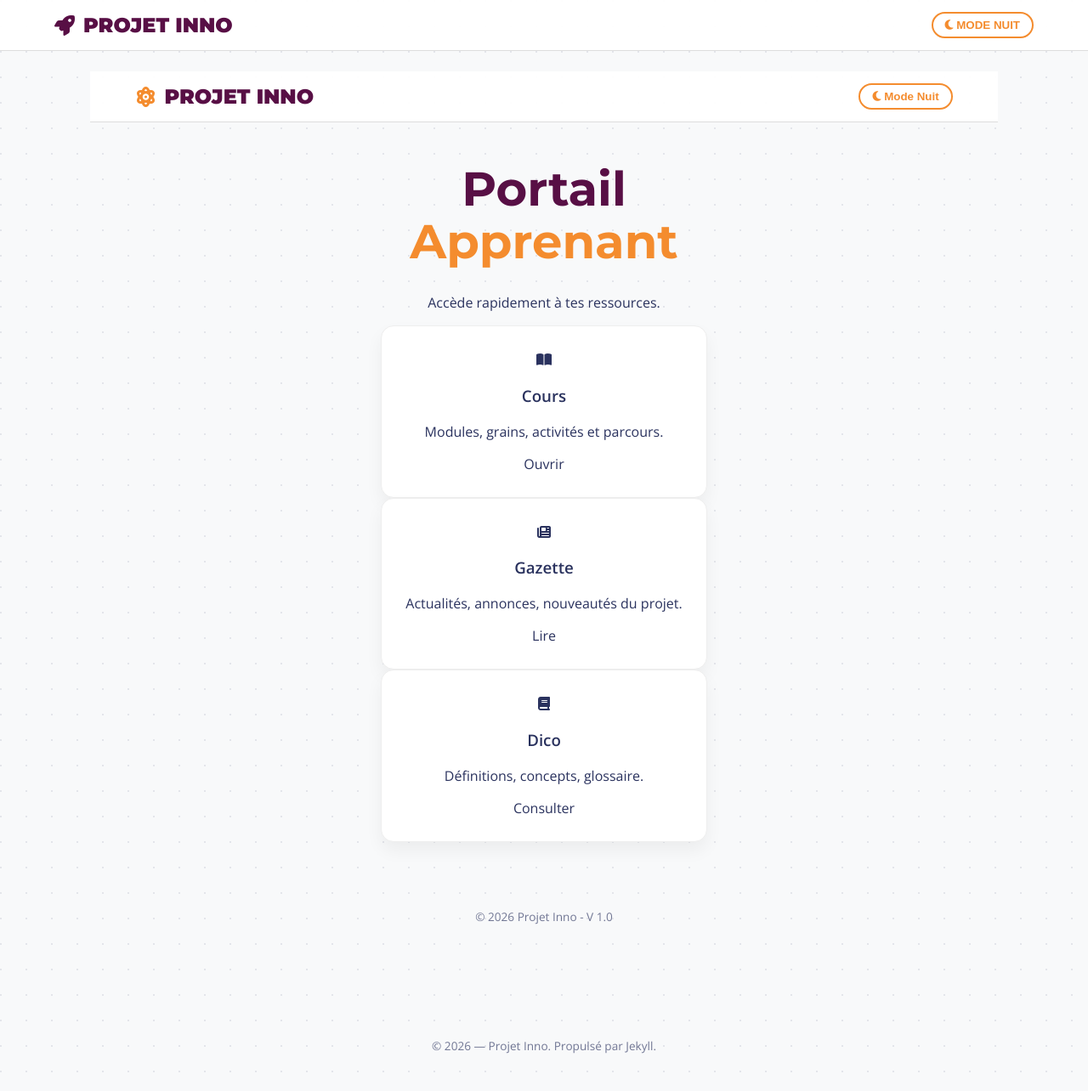
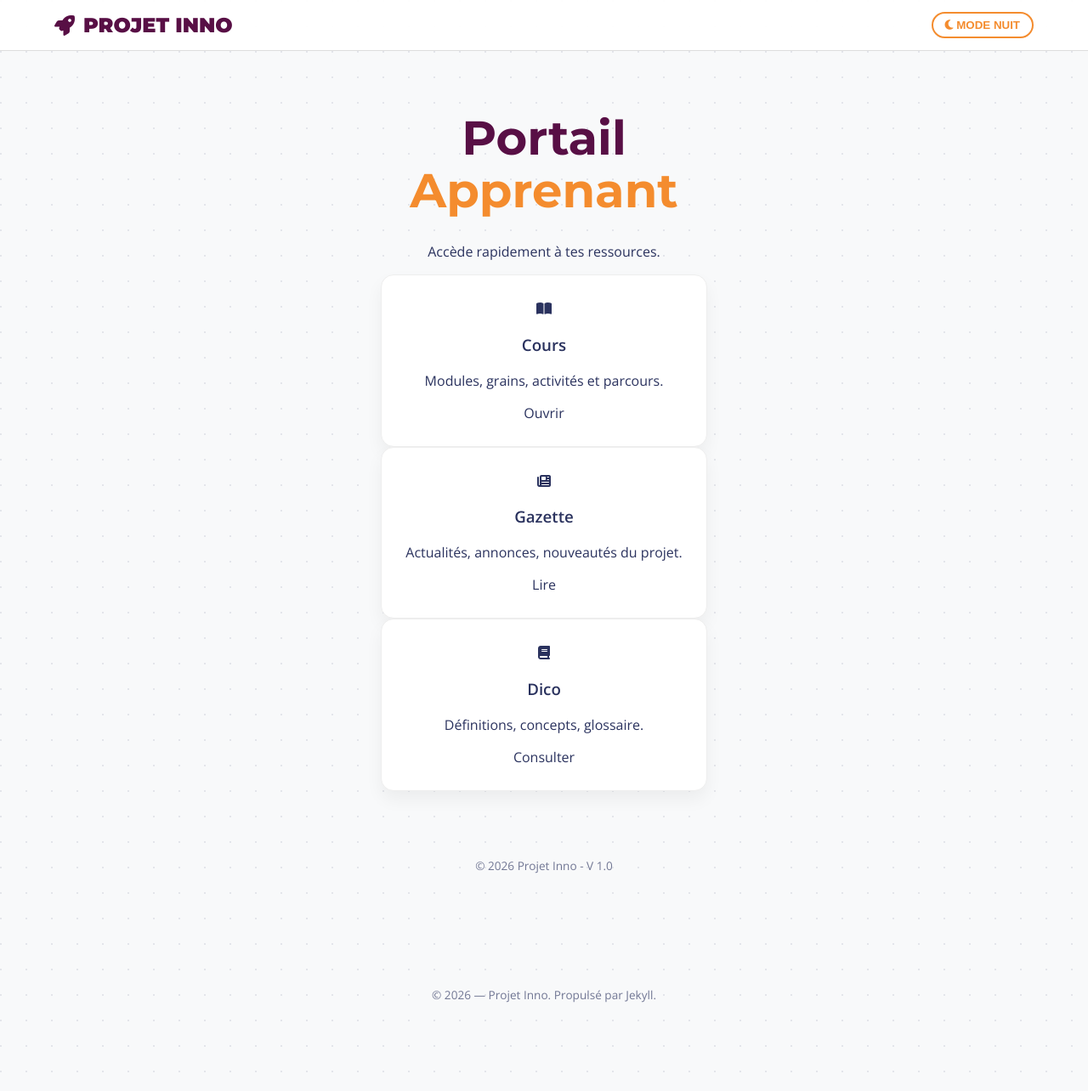
Before and after one commit to Tyrulfr/projet_inno_pui, a Jekyll site: the page built from pages/apprenant/portal.md, in a window 1280 px wide and 1284 px high. Shown: the whole window at 85% size. Built offline with Jekyll 4.4.1, drawn with Linux system fonts in a browser that asks for light colours.

Commit message:
Remove navigation and keep main content in portal.md

```diff
--- a/pages/apprenant/portal.md
+++ b/pages/apprenant/portal.md
@@ -2,16 +2,7 @@
 layout: default
 title: "PROJET INNO | Portail apprenant"
 ---
-<nav class="navbar">
-  <a class="logo" href="{{ '/' | relative_url }}">
-    <i class="fa-solid fa-atom" style="color: var(--orange);" aria-hidden="true"></i>
-    PROJET INNO
-  </a>
 
-  <button class="theme-btn" type="button" onclick="toggleTheme()">
-    <i class="fa-solid fa-moon" aria-hidden="true"></i> Mode Nuit
-  </button>
-</nav>
 
 <section class="hero">
   <h1>Portail<br><span style="color: var(--orange);">Apprenant</span></h1>
```
